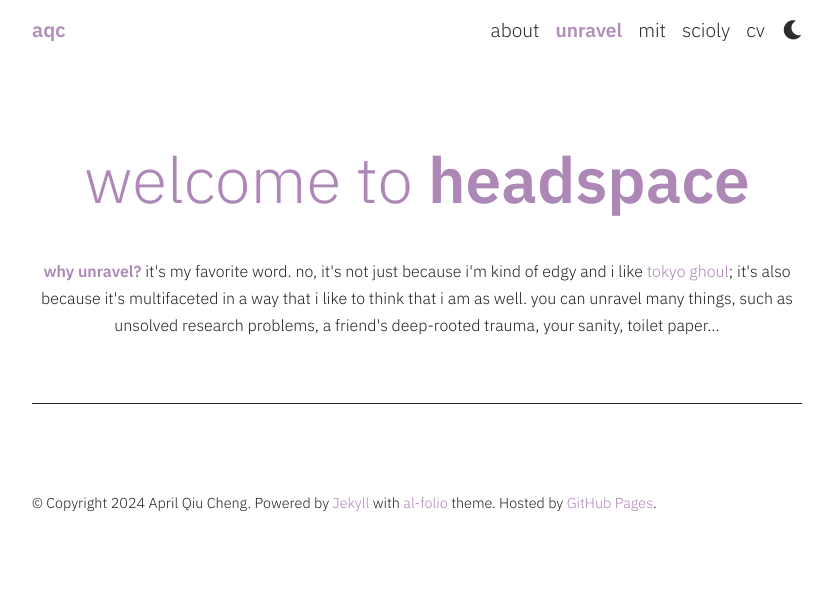
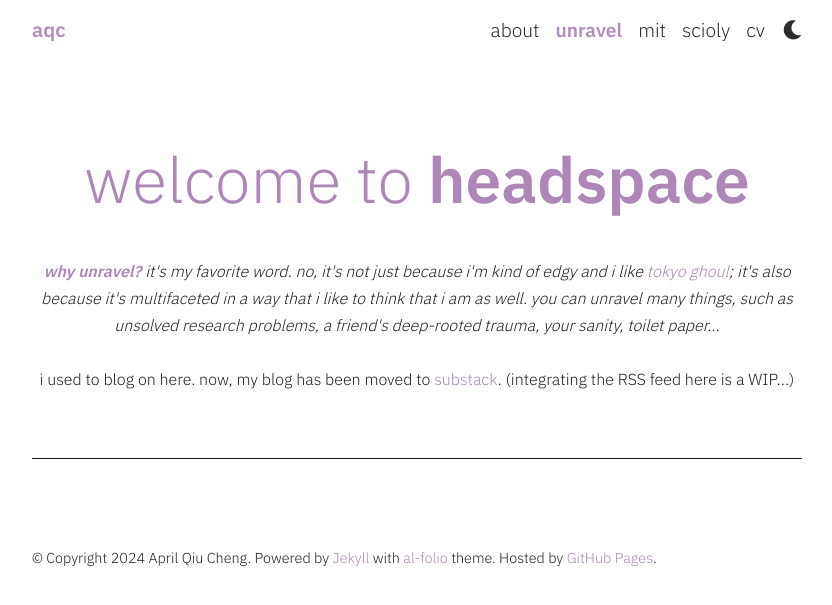
Before and after one commit to aqcheng/aqcheng.github.io, a Jekyll site: the page built from blog/index.html, in a window 1280 px wide. Shown: the top 605 px of the page, without its empty margins (223-1055 px from the left). Built offline with Jekyll 4.4.1, drawn with Linux system fonts in a browser that asks for light colours; the list of posts is cut into pages by our own code; comment, search, counter and statistics services are not loaded; a style sheet for code colours, icons or effects is not loaded.

Commit message:
temporary fix linking blog page to substack

```diff
--- a/_config.yml
+++ b/_config.yml
@@ -120,9 +120,10 @@ cv_path: /assets/pdf/April_Cheng_Grad_School_CV.pdf
 blog_nav_title: unravel # your blog must have a title for it to be displayed in the nav bar
 blog_name: welcome to <b>headspace</b></p> # blog_name will be displayed in your blog page
 blog_description: >
- <b>why unravel?</b> it's my favorite word. no, it's not just because i'm kind of edgy and i like <a href="https://www.youtube.com/watch?v=7aMOurgDB-o">tokyo ghoul</a>;
+ <em><b>why unravel?</b> it's my favorite word. no, it's not just because i'm kind of edgy and i like <a href="https://www.youtube.com/watch?v=7aMOurgDB-o">tokyo ghoul</a>;
  it's also because it's multifaceted in a way that i like to think that i am as well. you can unravel many things,
- such as unsolved research problems, a friend's deep-rooted trauma, your sanity, toilet paper...
+ such as unsolved research problems, a friend's deep-rooted trauma, your sanity, toilet paper...</em> <br> <br>
+ i used to blog on here. now, my blog has been moved to <a href="https://aqcheng.substack.com">substack</a>. (integrating the RSS feed here is a WIP...)
 permalink: /blog/:year/:title/
 
 # Pagination
```
